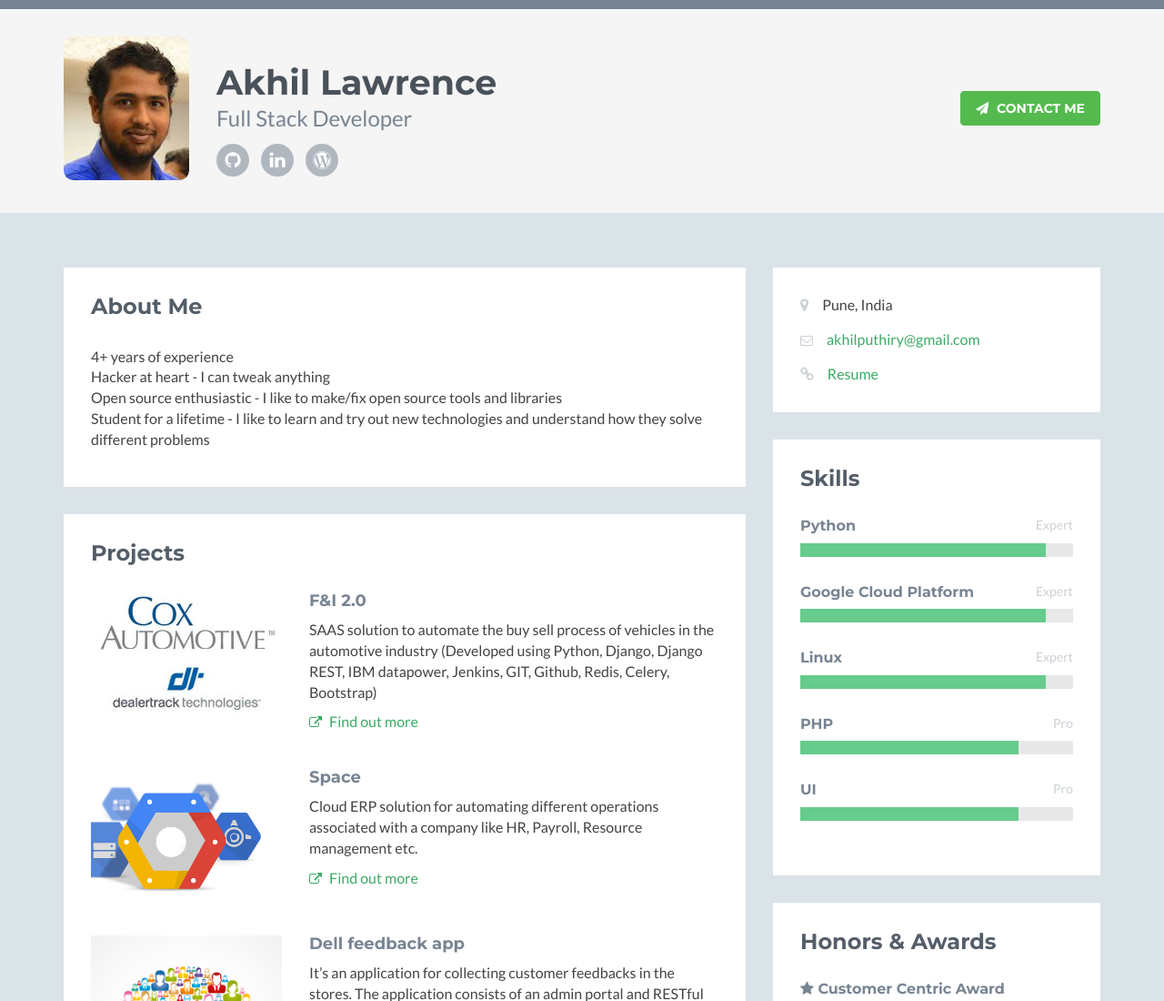
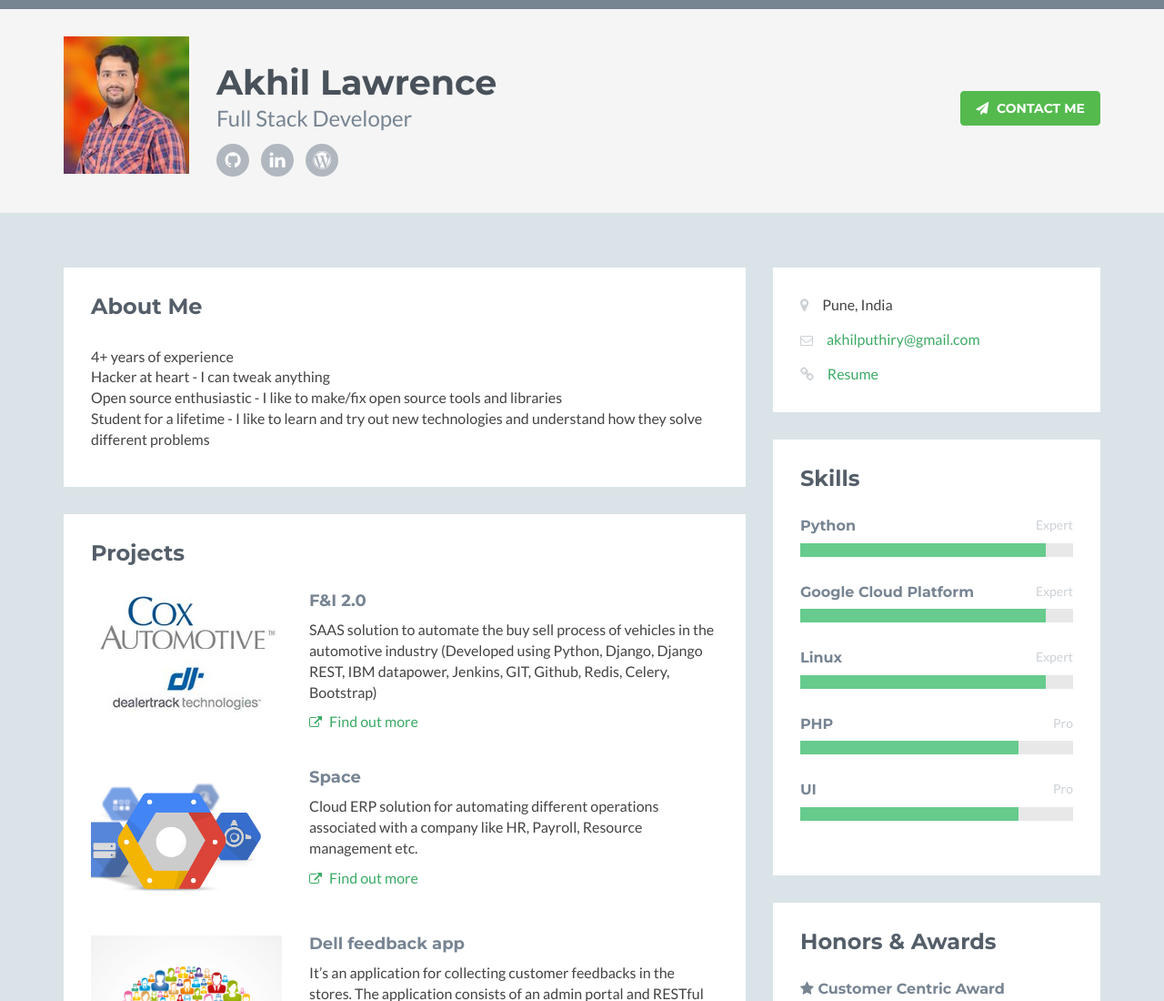
Before and after one commit to akhilputhiry/akhilputhiry.github.io, a plain HTML site: page index.html in a window 1280 px wide. Shown: the top 1100 px of the page at 91% size. Drawn offline with Linux system fonts and the light colour scheme.

Commit message:
updated profile pic

```diff
--- a/index.html
+++ b/index.html
@@ -33,7 +33,7 @@
         <!-- ******HEADER****** -->
         <header class="header">
           <div class="container">
-            <img class="profile-image img-responsive pull-left" src="/static/images/profile.png" alt="Akhil Lawrence" />
+            <img class="profile-image img-responsive pull-left" src="/static/images/profile.jpeg" alt="Akhil Lawrence" />
             <div class="profile-content pull-left">
               <h1 class="name">Akhil Lawrence</h1>
               <h2 class="desc">Full Stack Developer</h2>
```
Also changed, not shown: static/images/profile.jpeg (added), static/images/profile.png (deleted).
